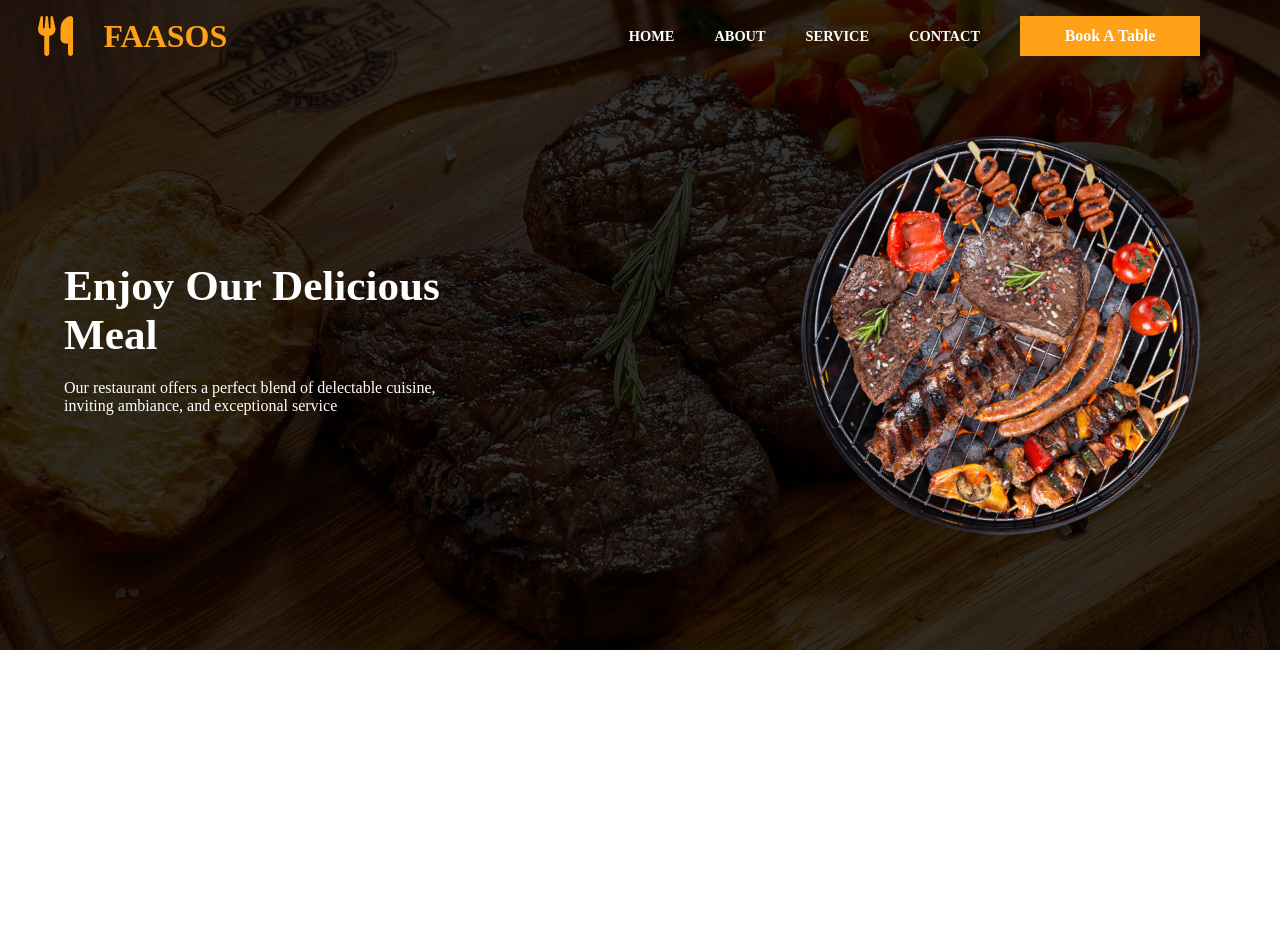
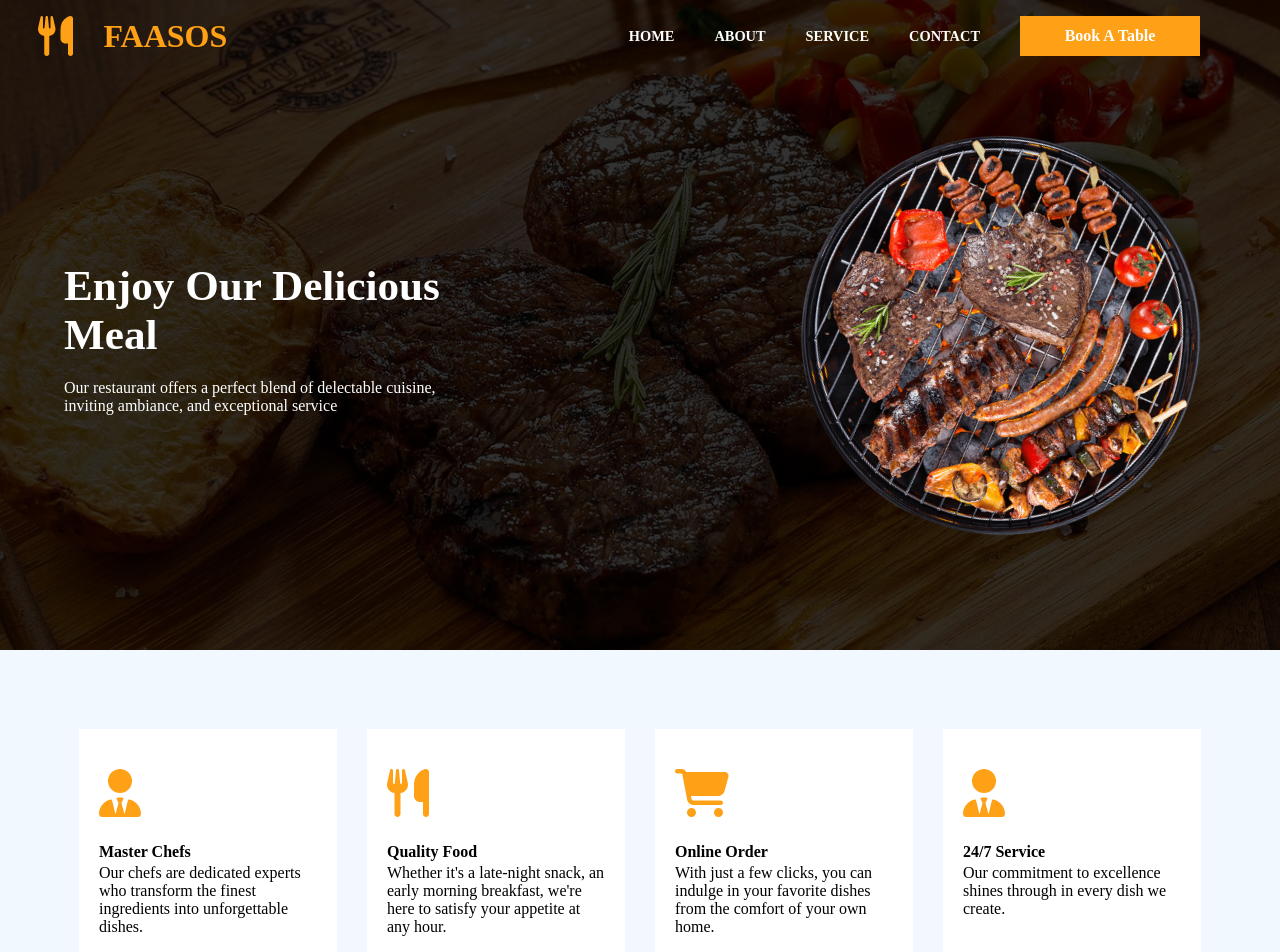
Before and after one commit to Sahilnainani/restaurant-web, a React (Create React App) app: page / in a window 1280 px wide. Shown: the top 952 px of the page. Before the commit the page ends 800 px from the top, so only its background shows below. Built offline with nearby package versions, Linux system fonts and the light colour scheme.

Commit message:
add service section

```diff
--- a/src/components/Home.js
+++ b/src/components/Home.js
@@ -55,6 +55,43 @@ const Home = () => {
           </div>
         </div>
       </div>
+      <div style={{ backgroundColor: "#F1F8FF", alignItems: "center" }}>
+        <div className="services-container">
+          <div className="service">
+            <FontAwesomeIcon className="service-logo" icon={faUserTie} />
+            <h4 className="service-heading">Master Chefs</h4>
+            <div className="service-about">
+              Our chefs are dedicated experts who transform the finest
+              ingredients into unforgettable dishes.
+            </div>
+          </div>
+          <div className="service">
+            <FontAwesomeIcon className="service-logo" icon={faUtensils} />
+            <h4 className="service-heading">Quality Food</h4>
+            <div className="service-about">
+              Whether it's a late-night snack, an early morning breakfast, we're
+              here to satisfy your appetite at any hour.
+            </div>
+          </div>
+          <div className="service">
+            <FontAwesomeIcon className="service-logo" icon={faCartShopping} />
+            <h4 className="service-heading">Online Order</h4>
+            <div className="service-about">
+              With just a few clicks, you can indulge in your favorite dishes
+              from the comfort of your own home.
+            </div>
+          </div>
+          <div className="service">
+            <FontAwesomeIcon className="service-logo" icon={faUserTie} />
+            <h4 className="service-heading">24/7 Service</h4>
+            <div className="service-about">
+              Our commitment to excellence shines through in every dish we
+              create.
+            </div>
+          </div>
+        </div>
+      </div>
+
     </div>
   );
 };
--- a/src/css/Home.css
+++ b/src/css/Home.css
@@ -95,3 +95,39 @@
       transform: rotate(360deg); /* Rotate the image 360 degrees */
     }
   }
+  .services-container {
+    font-family: "Heebo", sans-serif;
+    display: flex;
+    width: 100%;
+    /* margin-left: auto;
+      margin-right: auto; */
+    padding: 5%;
+    justify-content: space-between;
+    flex-wrap: wrap;
+    /* background-color: gainsboro; */
+  }
+  .services-container .service {
+    background-color: white;
+    flex: 20%;
+    height: 280px;
+    margin: 15px;
+    padding: 20px;
+    padding-top: 40px;
+  }
+  .services-container .service:hover {
+    background-color: #FEA116;
+    color: white;
+    transition: 0.5s;
+  }
+  .services-container .service .service-logo {
+    height: 3rem;
+    color: #FEA116;
+  }
+  .services-container .service:hover .service-logo {
+    color: white;
+    transition: 0.5s;
+  }
+  .services-container .service h4 {
+    margin-top: 1.5rem;
+    margin-bottom: 0.2rem;
+  }
```
